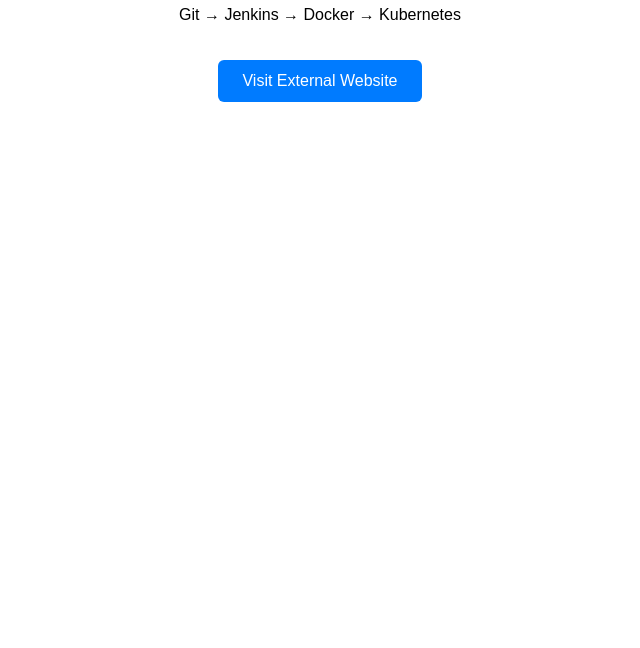
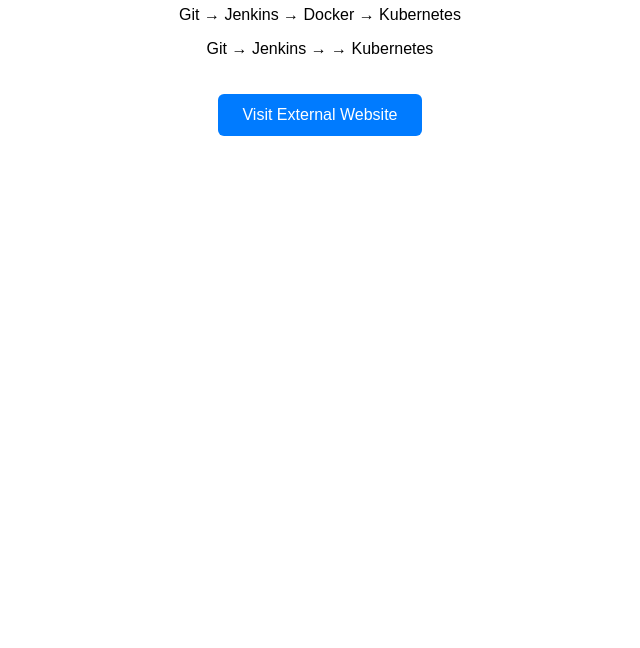
Before and after one commit to prathameshk421/DOSS_CIE_TY11-01, a plain HTML site: page index.html in a window 1280 px wide. Shown: the part 152-800 px from the top of the page, without its empty margins (320-960 px from the left). Drawn offline with Linux system fonts and the light colour scheme.

Commit message:
Changed file

```diff
--- a/index.html
+++ b/index.html
@@ -34,6 +34,7 @@
   <h1>DevOps CIE-01 Demo</h1>
 
   <p>Git → Jenkins → Docker → Kubernetes</p>
+   <p>Git → Jenkins → → Kubernetes</p>
 
   <a href="https://www.google.com" target="_blank" class="btn">
     Visit External Website
```
